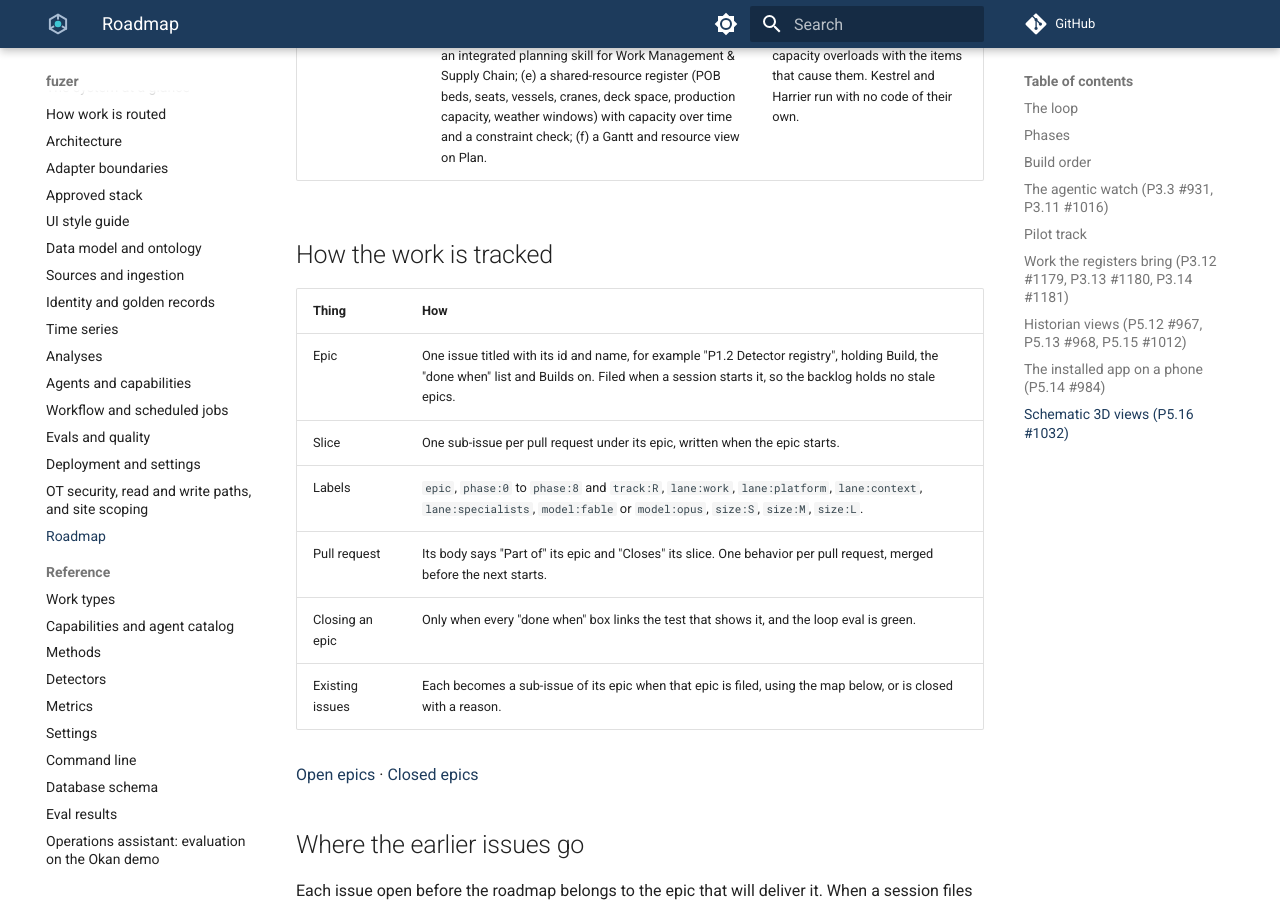
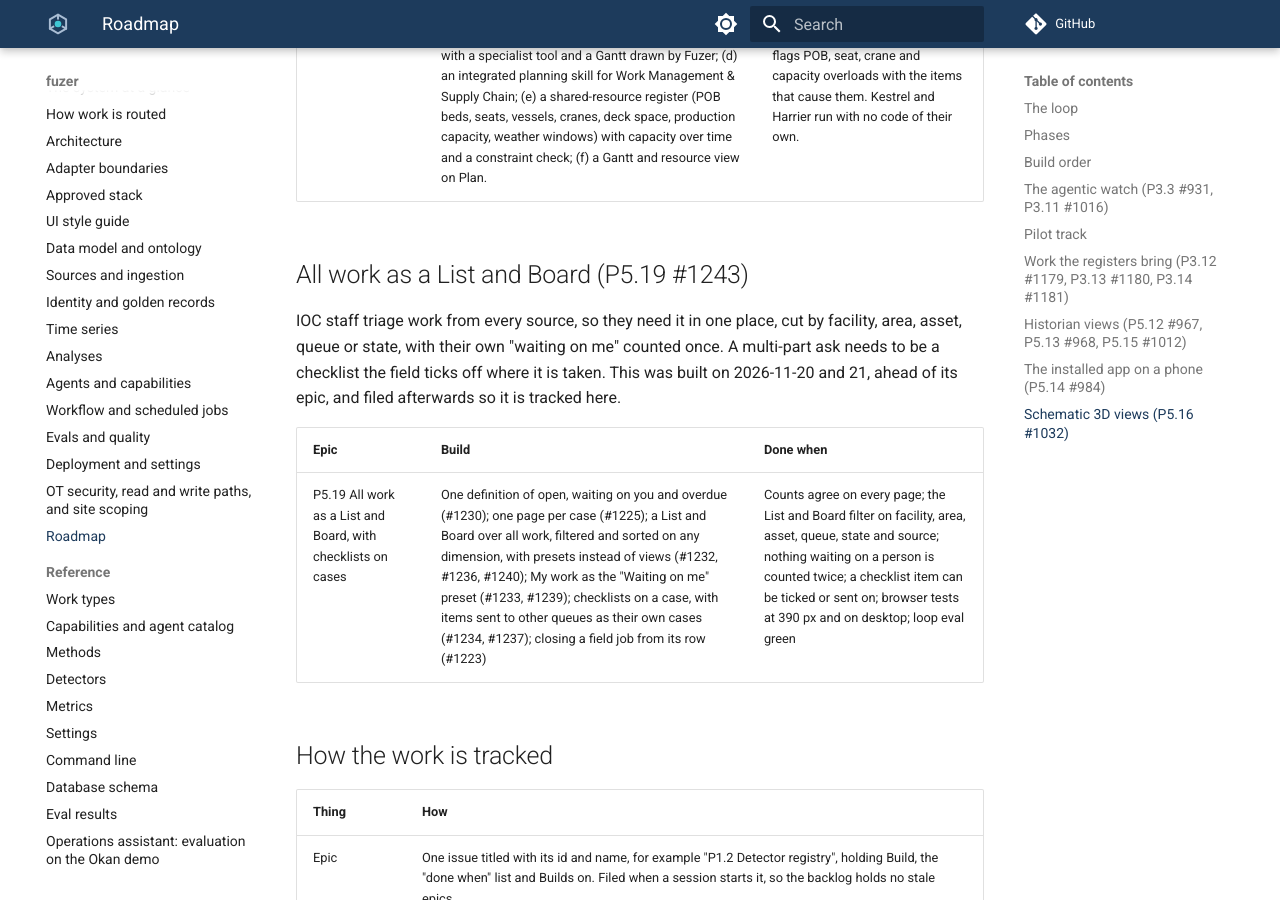
Before and after one commit to areed145/fuzer, an MkDocs documentation site: the page built from docs/roadmap.md, in a window 1280 px wide and 900 px high, scrolled down 8130 px. Built offline with MkDocs 1.6.1 and Material for MkDocs 9.7.7, drawn with Linux system fonts in a browser that asks for light colours; comment, search, counter and statistics services are not loaded; some of the changed text lies outside the part shown.

Commit message:
Roadmap: add P5.19 All work as a List and Board (#1243) (#1244)
Files the triage work merged on 2026-11-20 and 21 under its own epic, so the
roadmap tracks it.


Claude-Session: https://claude.ai/code/session_01LEmc6SMCmPwpCLSi1WuFvt

Co-authored-by: Claude <noreply@anthropic.com>

```diff
--- a/docs/roadmap.md
+++ b/docs/roadmap.md
@@ -40,7 +40,7 @@ built left to right.
 | 3 First value | P5.3, P5.1, P6.1, P7.2 | P3.5, P3.8, P3.2, P3.9 | P2.3, P2.4, P2.5 | P4.1, P4.3, first pack of P4.2 |
 | 4 Depth | P5.5, P5.11, P5.4, P5.6, P5.8, P5.9 | P3.1, P3.10, P3.6, P3.3 in shadow, P3.7 | P2.1, P2.6, P7.1 | Packs 2 to 4 of P4.2, P4.5 |
 | *Gate B* (passed 2026-11-13) | Every work type closes end to end | | | |
-| 5 Compounding | P7.3, P7.5, P7.6, P5.12, P5.13, P5.14, P5.15, P5.16, P5.17 | P6.3, P3.4, P7.4, P3.11 | P6.5, P2.7 if needed | P6.2, P6.4, packs 5 to 8 of P4.2 |
+| 5 Compounding | P7.3, P7.5, P7.6, P5.12, P5.13, P5.14, P5.15, P5.16, P5.17, P5.19 | P6.3, P3.4, P7.4, P3.11 | P6.5, P2.7 if needed | P6.2, P6.4, packs 5 to 8 of P4.2 |
 | 6 Standardize | P8.1, P8.3 | P8.2 | P8.4 with the third bundle | Packs proven on the third bundle |
 | *Gate C* (passed 2026-11-13) | | | Third asset type live, no code | |
 
@@ -168,6 +168,16 @@ and weather, not only crews. One epic in the work lane gives the plan logic, a c
 |---|---|---|
 | P5.18 Integrated planning: schedule logic, critical path and shared-resource constraints | (a) an open page survives a deploy: earlier builds' files stay served, and a missing file offers a reload; (b) turnaround operations with durations, predecessor links, the window and units down, loaded as a source; (c) forward and backward pass, float, critical chain and a crew-levelled schedule, with a specialist tool and a Gantt drawn by Fuzer; (d) an integrated planning skill for Work Management & Supply Chain; (e) a shared-resource register (POB beds, seats, vessels, cranes, deck space, production capacity, weather windows) with capacity over time and a constraint check; (f) a Gantt and resource view on Plan. | Ask names OK-TAR-2026's critical activities, unconstrained and levelled finish and the resource that drives it, citing records. The Gantt draws at 390 px, iPad and desktop. The constraint check flags POB, seat, crane and capacity overloads with the items that cause them. Kestrel and Harrier run with no code of their own. |
 
+## All work as a List and Board (P5.19 #1243)
+
+IOC staff triage work from every source, so they need it in one place, cut by facility, area, asset, queue or state,
+with their own "waiting on me" counted once. A multi-part ask needs to be a checklist the field ticks off where it is
+taken. This was built on 2026-11-20 and 21, ahead of its epic, and filed afterwards so it is tracked here.
+
+| Epic | Build | Done when |
+|---|---|---|
+| P5.19 All work as a List and Board, with checklists on cases | One definition of open, waiting on you and overdue (#1230); one page per case (#1225); a List and Board over all work, filtered and sorted on any dimension, with presets instead of views (#1232, #1236, #1240); My work as the "Waiting on me" preset (#1233, #1239); checklists on a case, with items sent to other queues as their own cases (#1234, #1237); closing a field job from its row (#1223) | Counts agree on every page; the List and Board filter on facility, area, asset, queue, state and source; nothing waiting on a person is counted twice; a checklist item can be ticked or sent on; browser tests at 390 px and on desktop; loop eval green |
+
 ## How the work is tracked
 
 | Thing | How |
```
